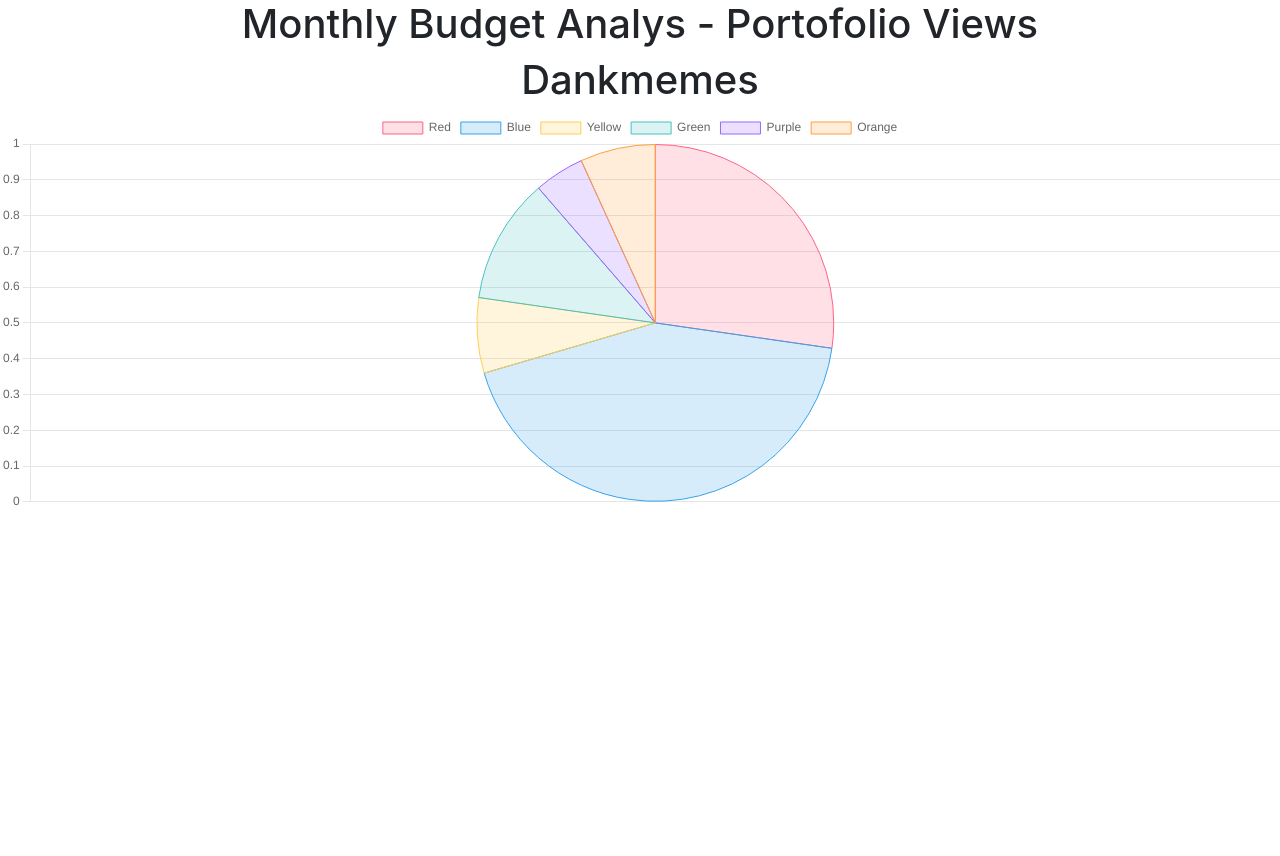
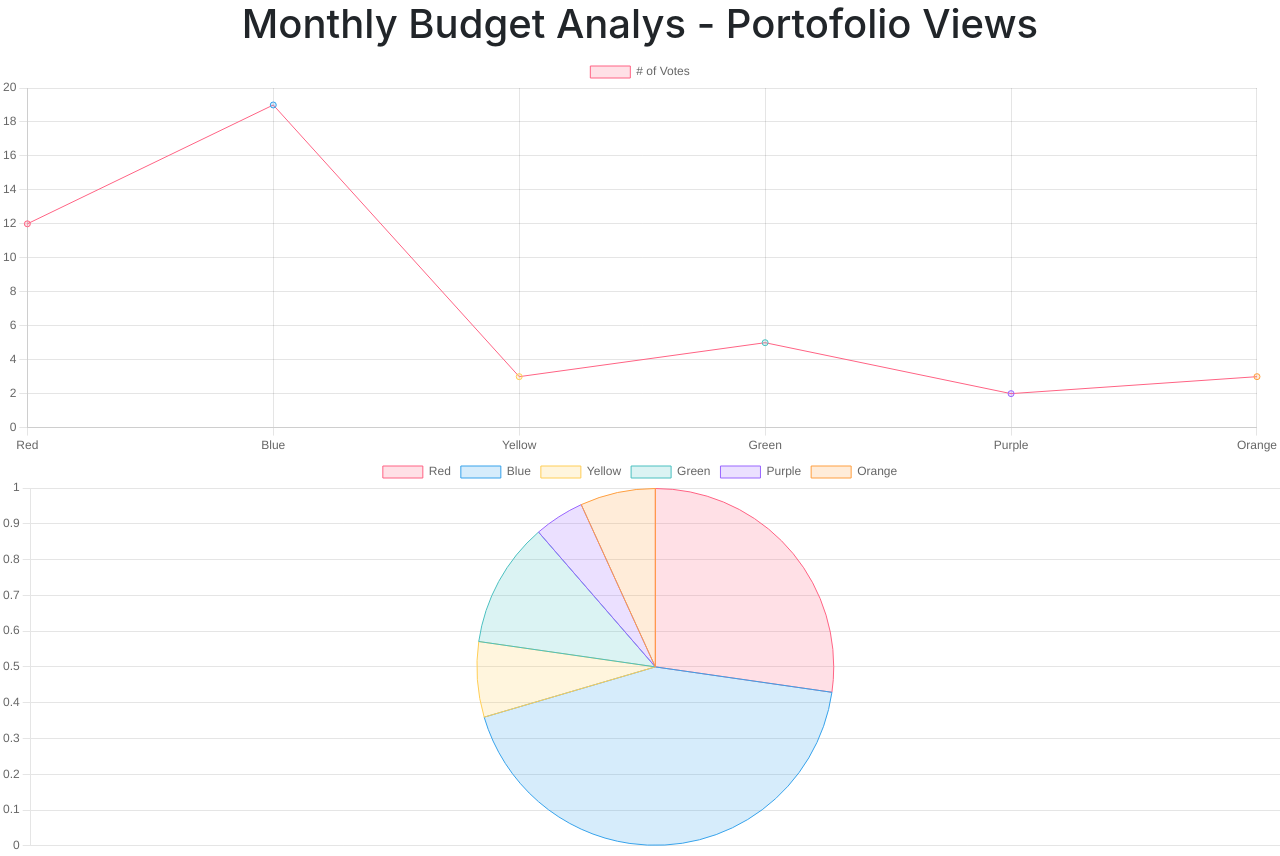
Before and after one commit to Conannia/web-chart, a React (Create React App) app: page / in a window 1280 px wide. Before the commit the page ends 800 px from the top, so only its background shows below. Built offline with nearby package versions, Linux system fonts and the light colour scheme.

Commit message:
chartline

```diff
--- a/src/App.js
+++ b/src/App.js
@@ -4,6 +4,7 @@ import BarChart from './Charts/BarChart';
 import LineChart from './Charts/LineChart';
 import PieChart from './Charts/PieChart';
 import Dankmemes from './Charts/Dankmemes';
+import LineBudget from './Charts/LineBudget';
 
 function App() {
   return (
@@ -11,7 +12,7 @@ function App() {
       <h1>Monthly Budget Analys - Portofolio Views</h1>
       <div>
         {/* <LineChart /> */}
-        <Dankmemes />
+        <LineBudget />
         <PieChart />
       </div>
 
--- /dev/null
+++ b/src/Charts/LineBudget.js
@@ -0,0 +1,68 @@
+import React, { useEffect, useState } from "react";
+import { Chart as ChartJS, LineElement, CategoryScale, LinearScale, PointElement } from "chart.js";
+import { Line } from "react-chartjs-2";
+import axios from "axios";
+
+ChartJS.register(
+    CategoryScale,
+    LinearScale,
+    LineElement,
+    PointElement
+)
+
+const LineBudget = () => {
+
+    var data = {
+        labels: ['Red', 'Blue', 'Yellow', 'Green', 'Purple', 'Orange'],
+        datasets: [{
+            label: '# of Votes',
+            data: [12, 19, 3, 5, 2, 3],
+            backgroundColor: [
+                'rgba(255, 99, 132, 0.2)',
+                'rgba(54, 162, 235, 0.2)',
+                'rgba(255, 206, 86, 0.2)',
+                'rgba(75, 192, 192, 0.2)',
+                'rgba(153, 102, 255, 0.2)',
+                'rgba(255, 159, 64, 0.2)'
+            ],
+            borderColor: [
+                'rgba(255, 99, 132, 1)',
+                'rgba(54, 162, 235, 1)',
+                'rgba(255, 206, 86, 1)',
+                'rgba(75, 192, 192, 1)',
+                'rgba(153, 102, 255, 1)',
+                'rgba(255, 159, 64, 1)'
+            ],
+            borderWidth: 1
+        }]
+
+
+    }
+    var options = {
+        maintainAspectRatio: false,
+        scales: {
+            y: {
+                beginAtZero: true
+            }
+        },
+        legend: {
+            labels: {
+                fontSize: 26
+            }
+        }
+    }
+
+
+
+    return(
+        <div>
+        <Line
+            data={data}
+            height={400}
+            options={options}
+        />
+        </div >
+    )
+}
+
+export default LineBudget;
```
